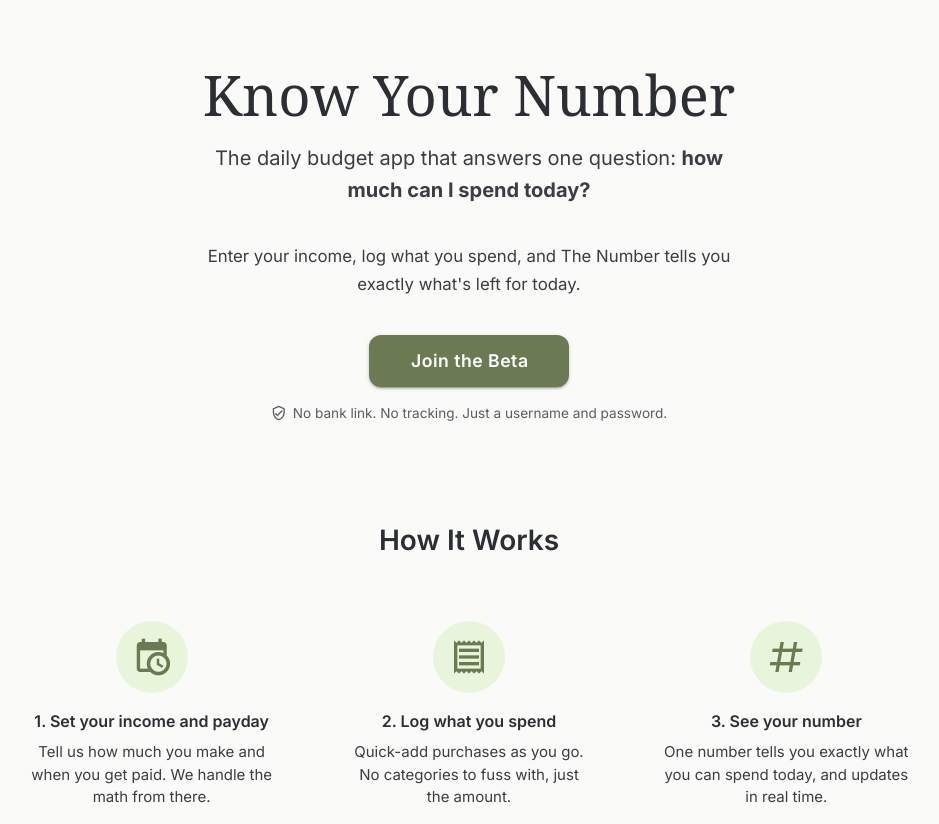
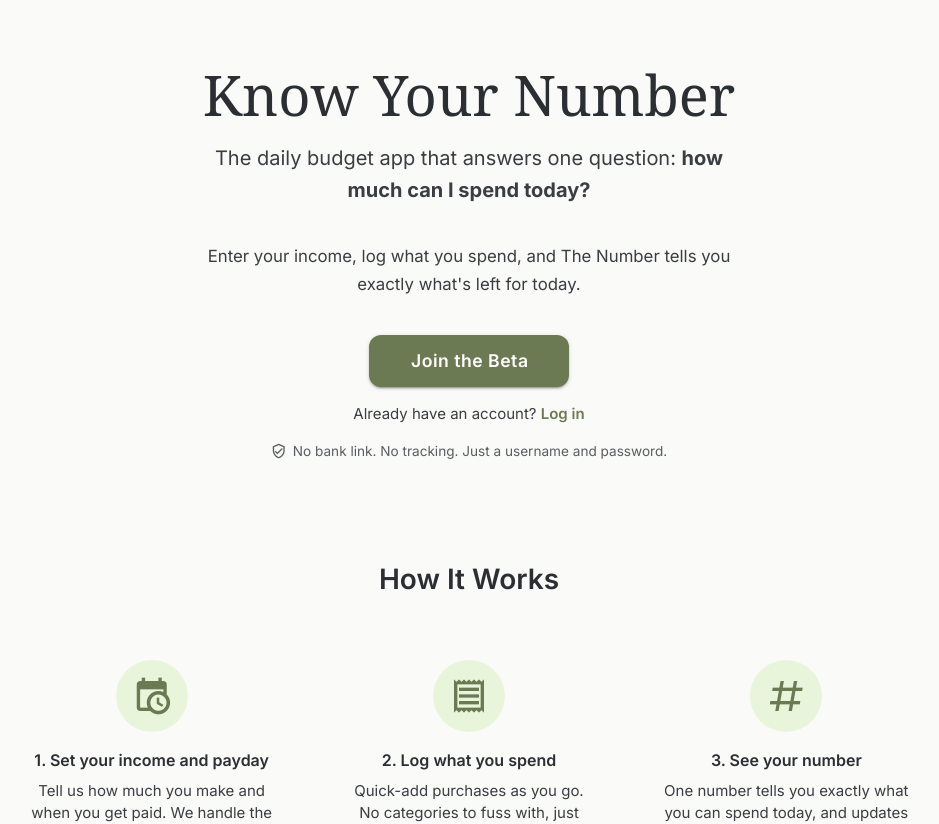
Before and after one commit to WatsonMulkey/The_Number, a Vue app in the folder frontend/: page / in a window 1280 px wide. Shown: the top 824 px of the page, without its empty margins (171-1110 px from the left). Built offline with nearby package versions, Linux system fonts and the light colour scheme; no server answers; a web font is replaced by a local one.

Commit message:
Add "Already have an account? Log in" link under hero CTA
Matches the existing login link at the bottom of the landing page.
Beta tester feedback: login option wasn't visible without scrolling.

Co-Authored-By: Claude Opus 4.6 <noreply@anthropic.com>

```diff
--- a/frontend/src/views/Landing.vue
+++ b/frontend/src/views/Landing.vue
@@ -22,6 +22,10 @@
         >
           Join the Beta
         </v-btn>
+        <p class="cta-login">
+          Already have an account?
+          <a href="#" class="login-link" aria-label="Log in to your account" @click.prevent="openLogin">Log in</a>
+        </p>
         <p class="hero-trust">
           <v-icon size="16" aria-hidden="true">mdi-shield-check-outline</v-icon>
           No bank link. No tracking. Just a username and password.
```
